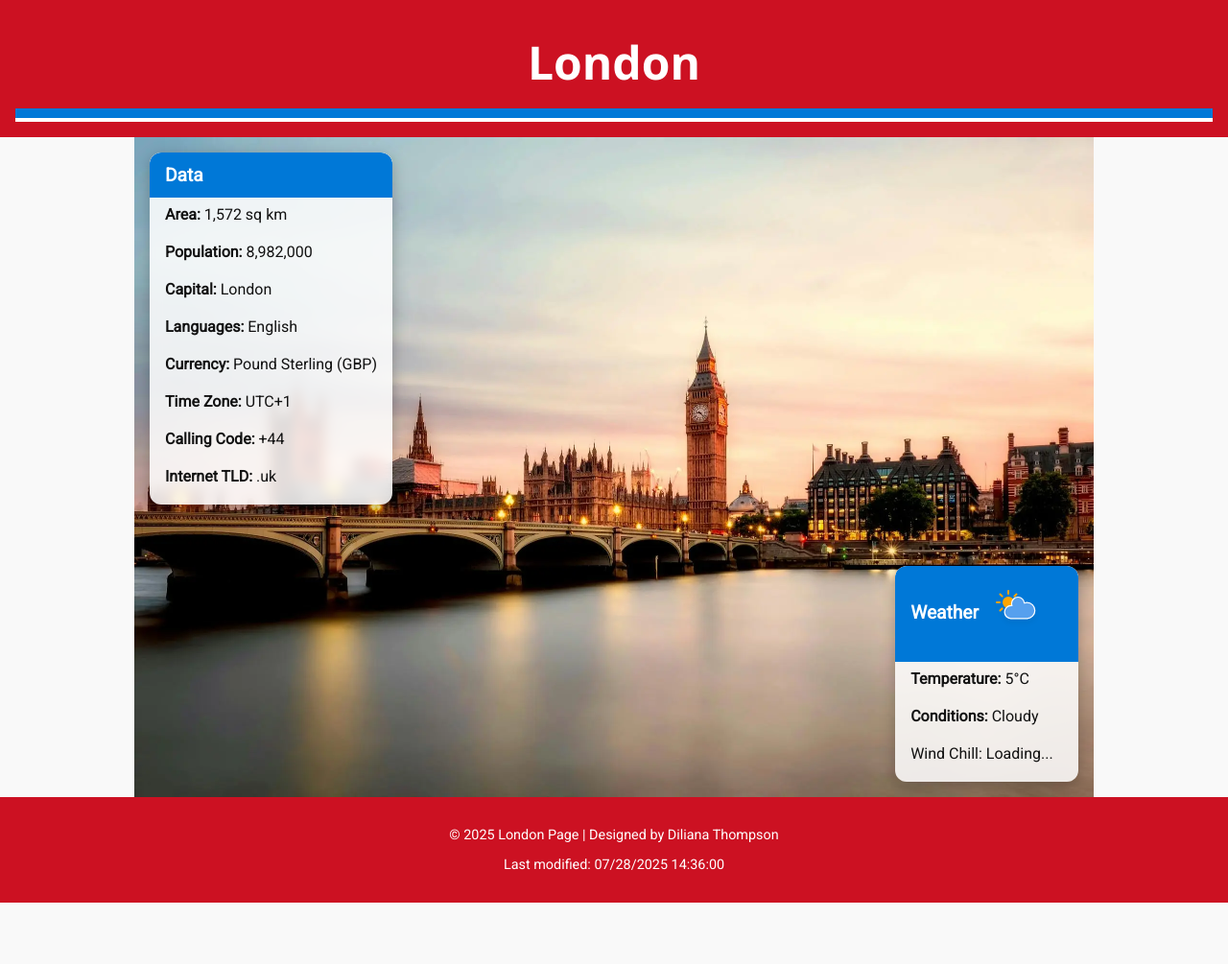
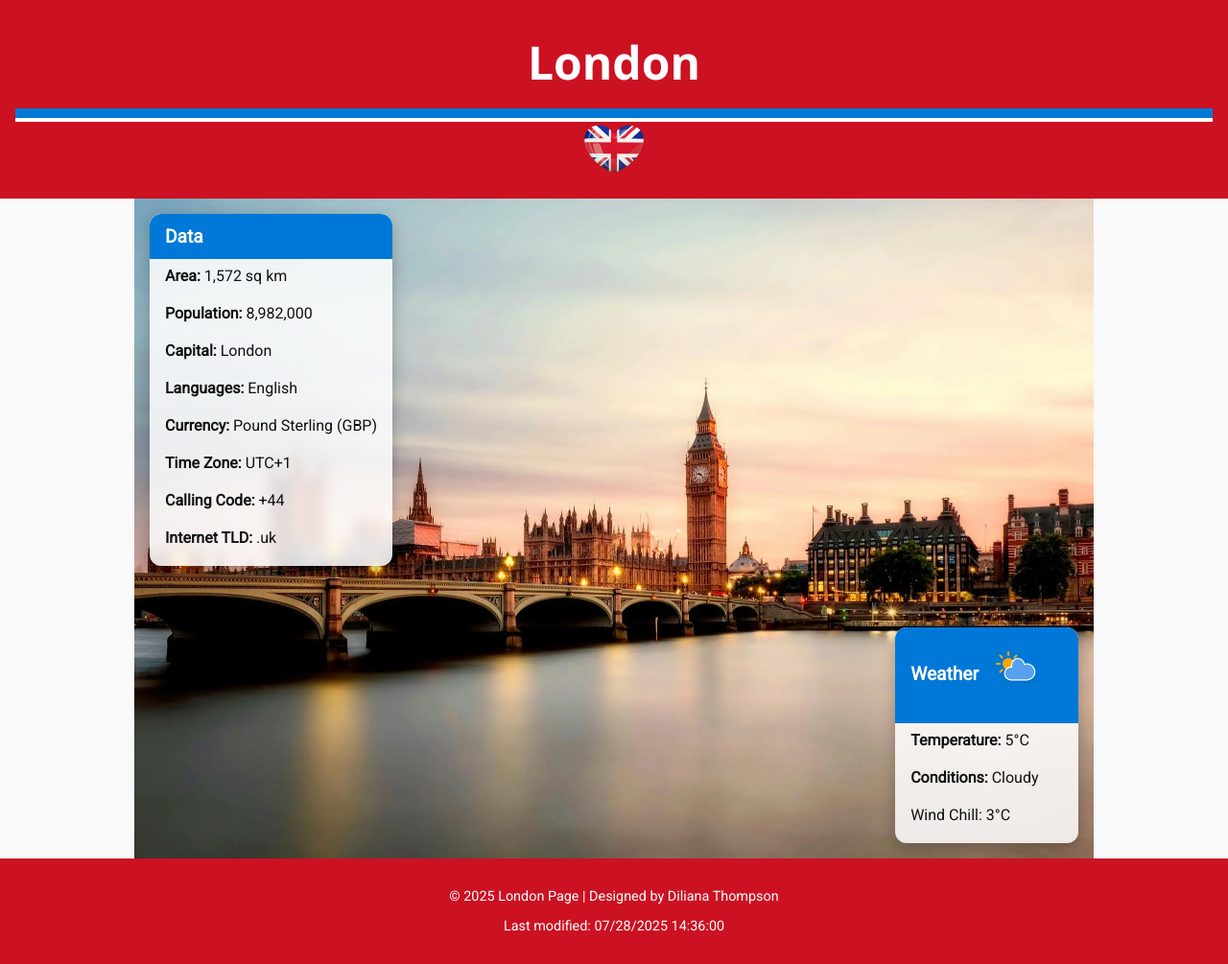
Before and after one commit to Diliana007/wdd131, a plain HTML site: page place.html in a window 1280 px wide. Shown: the whole page at 96% size. Before the commit the page ends 941 px from the top, so only its background shows below. Drawn offline with Linux system fonts and the light colour scheme.

Commit message:
Finished

```diff
--- a/place.html
+++ b/place.html
@@ -1,17 +1,13 @@
 <!DOCTYPE html>
-<html lang="en">
+<html lang="en-US">
 <head>
-  <meta charset="UTF-8" />
+  <meta charset="UTF-8"/>
   <meta name="viewport" content="width=device-width, initial-scale=1.0" />
   <meta name="description" content="City page for London with responsive weather and data cards" />
-  <meta name="author" content="Diliana Thompson" />
   <title>London - City Info</title>
-
-  <!-- Stylesheets -->
   <link rel="stylesheet" href="styles/design.css" />
   <link href="https://fonts.googleapis.com/css2?family=Roboto&display=swap" rel="stylesheet" />
 </head>
-
 <body>
   <header>
     <h1>London</h1>
@@ -20,9 +16,9 @@
 
   <main class="hero-container">
     <picture class="hero-image">
-      <source srcset="images/london-small.webp" media="(max-width: 650px)" type="image/webp" />
-      <source srcset="images/london-large.webp" media="(min-width: 651px)" type="image/webp" />
-      <img src="images/london-large.webp" alt="London Skyline" />
+      <source srcset="images/london-small.webp" media="(max-width: 650px)" type="image/webp">
+      <source srcset="images/london-large.webp" media="(min-width: 651px)" type="image/webp">
+      <img src="images/london-large.webp" alt="London Skyline">
     </picture>
 
     <section class="card data">
@@ -38,8 +34,7 @@
     </section>
 
     <section class="card weather">
-      <h2>
-        Weather
+      <h2>Weather
         <object data="images/weather-suncloud.svg" type="image/svg+xml" class="svg-icon"></object>
       </h2>
       <p><strong>Temperature:</strong> 5°C</p>
@@ -53,6 +48,43 @@
     <p>Last modified: <span id="lastModified"></span></p>
   </footer>
 
-  <script src="scripts/script.js" defer></script>
+  <script>
+    // Wind Chill Calculation
+    function calculateWindChill(t, s) {
+      return (t <= 10 && s > 4.8)
+        ? Math.round(13.12 + 0.6215 * t - 11.37 * Math.pow(s, 0.16) + 0.3965 * t * Math.pow(s, 0.16))
+        : "N/A";
+    }
+
+    const temp = 5; // example Celsius
+    const speed = 10; // example km/h
+    const windChill = calculateWindChill(temp, speed);
+    document.querySelector('#windchill').textContent = `Wind Chill: ${windChill}°C`;
+
+    // Footer Date
+    document.getElementById("year").textContent = new Date().getFullYear();
+    document.getElementById("lastModified").textContent = document.lastModified;
+  </script>
+
+  <style>
+      @media (min-width: 651px) {
+    header{
+      position: relative;
+      text-align: center;
+    }
+
+      header::after {
+      content: "";
+      display: inline-block ;
+      width: 100px;
+      height: 60px;
+      margin-top: 0.5rem auto 0 auto;
+      background-image: url('images/unionheart-1-removebg-preview.png');
+      background-size: contain;
+      background-repeat: no-repeat;
+      background-position: center;
+    }
+  }
+  </style>
 </body>
 </html>
```
